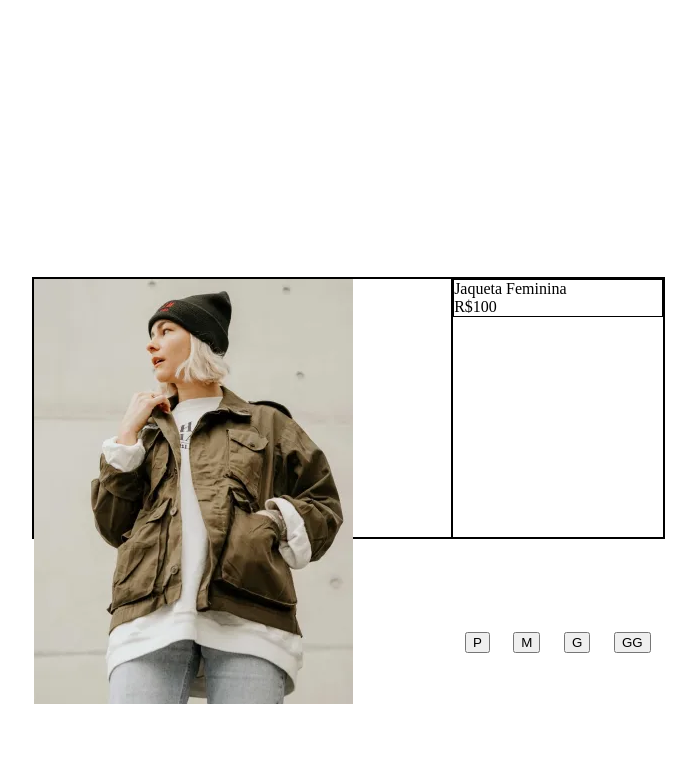
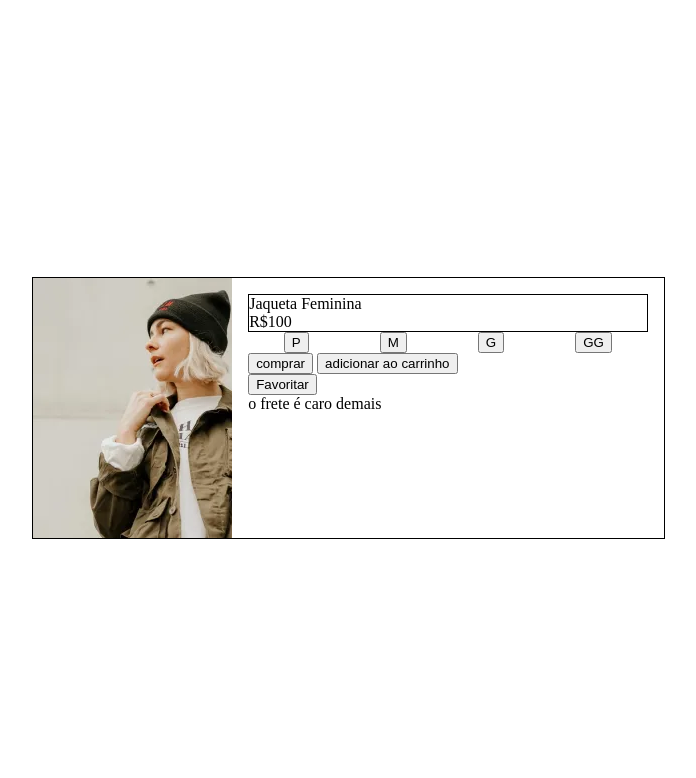
Before and after one commit to PurpleH8/Codifica-Mais, a PHP site: page / in a window 1280 px wide. Shown: the top 778 px of the page, without its empty margins (292-988 px from the left). After the commit the page ends 539 px from the top, so only its background shows below. Run offline with PHP 8.4, Linux system fonts and the light colour scheme.

Commit message:
algumas alterações e testes

```diff
--- a/card-produto/styles.css
+++ b/card-produto/styles.css
@@ -17,8 +17,9 @@ body{
     border: 1px solid;
 }
 .imagem{
-    flex: 1;
-    border: 1px solid;
+    flex: 0.5;
+    border: none;
+    overflow: hidden;
 }
 .especificacoes__primeira-coluna{
     justify-content: space-around;
@@ -28,9 +29,10 @@ body{
 }
 .especificacoes{
     display: flex;
-    gap: 122%;
+    flex: 1;
     flex-direction: column;
-    border: 1px solid;
+    border: none;
+    padding: 1rem;
 }
 .especificacoes__segunda-coluna{
     display: flex;
```
